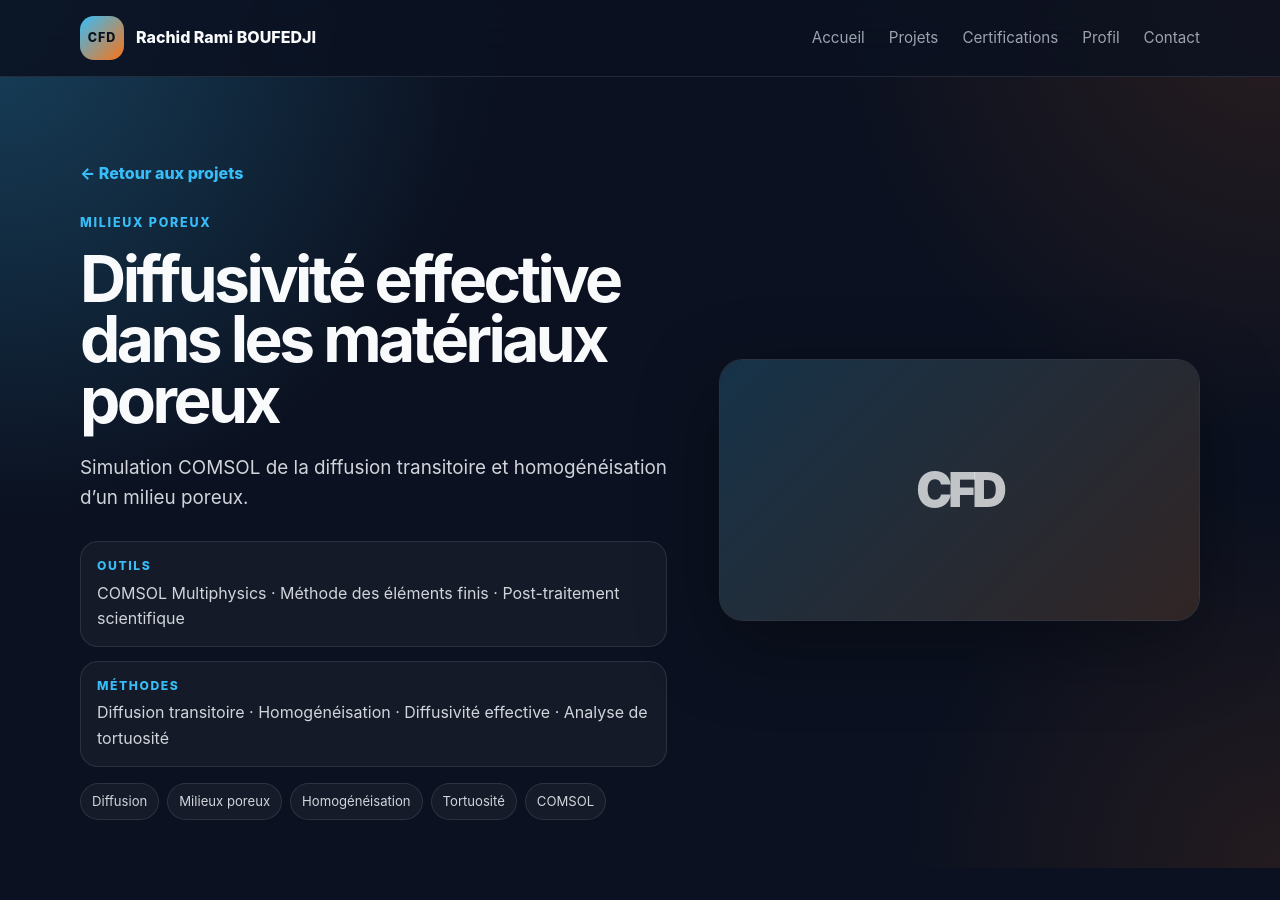
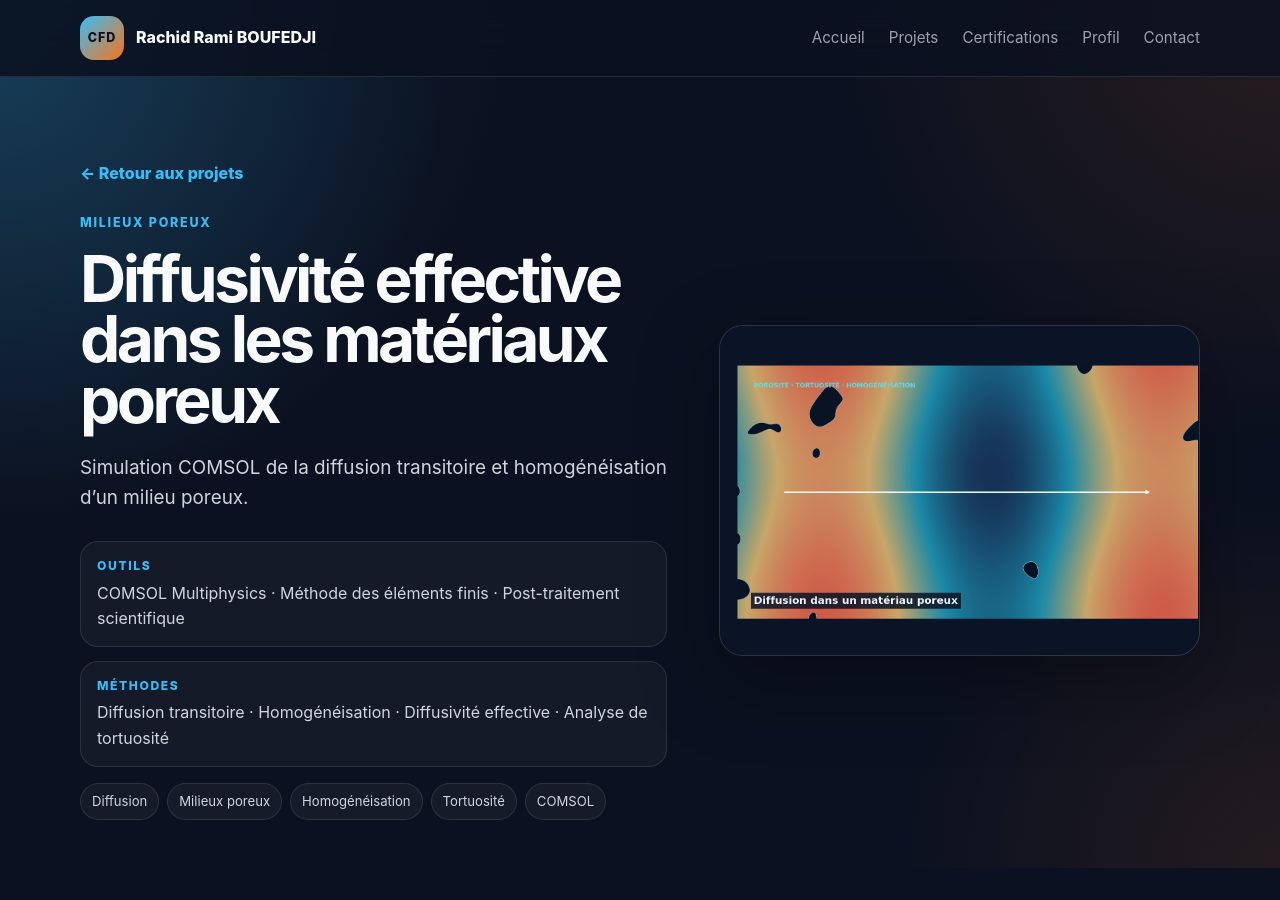
Before and after one commit to ramiboufedji-projets/ramiboufedji-projets.github.io, a Jekyll site: the page built from _projects/diffusivite-effective-materiaux-poreux.md, in a window 1280 px wide and 900 px high. Built offline with Jekyll 4.4.1, drawn with Linux system fonts in a browser that asks for light colours.

Commit message:
Fix image path in diffusivite-effective-materiaux-poreux.md
Updated the image path for the project documentation.

```diff
--- a/_projects/diffusivite-effective-materiaux-poreux.md
+++ b/_projects/diffusivite-effective-materiaux-poreux.md
@@ -4,7 +4,7 @@ subtitle: "Simulation COMSOL de la diffusion transitoire et homogénéisation d
 order: 7
 featured: false
 domain: "Milieux poreux"
-image: ""
+image: "assets/images/ projects/diffusivite-effective-materiaux-poreux.png"
 tools:
   - COMSOL Multiphysics
   - Méthode des éléments finis
```
